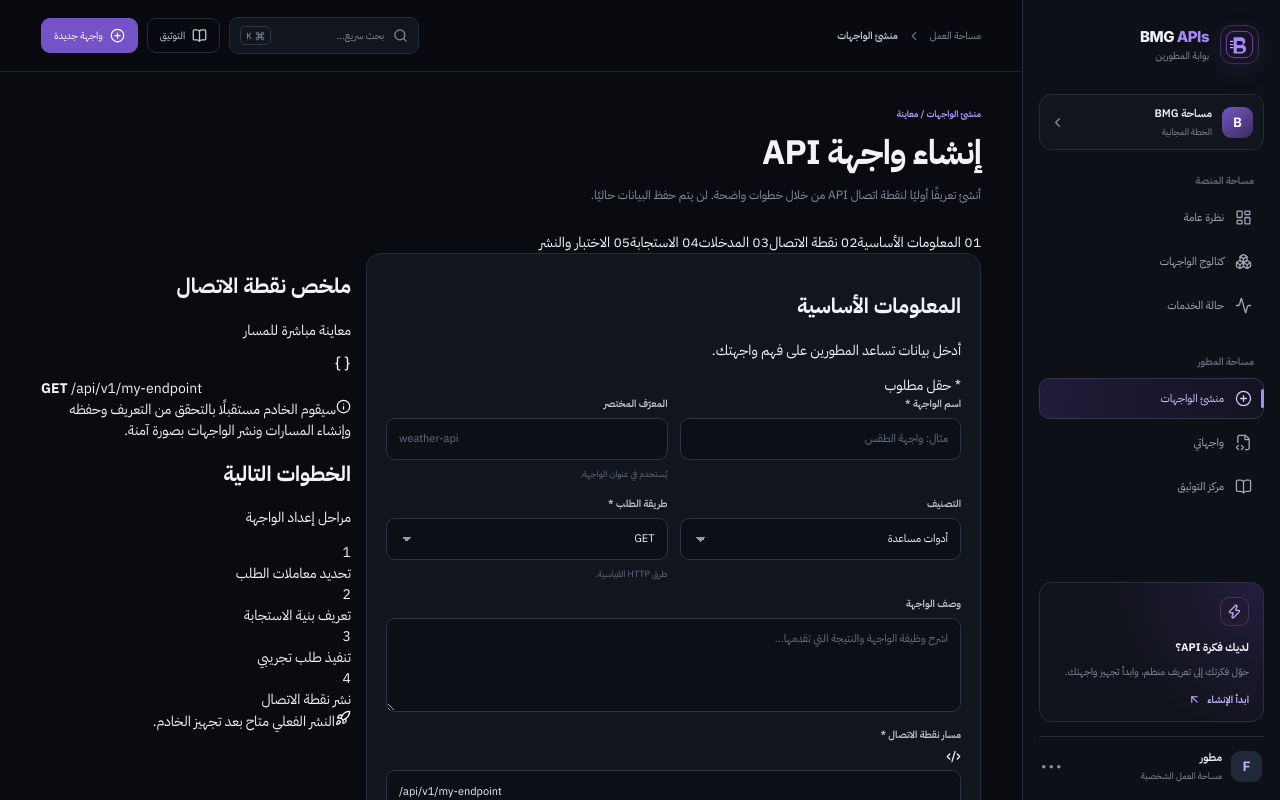
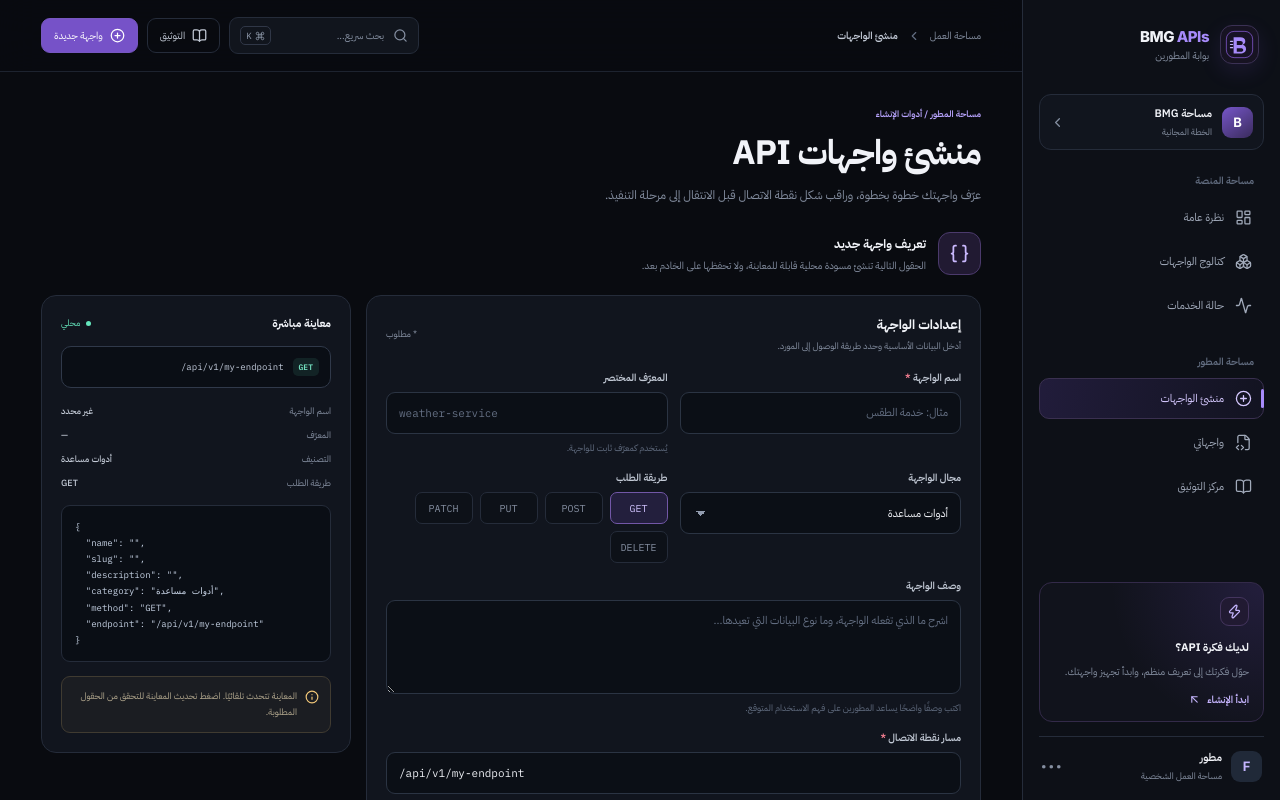
Before and after one commit to T7-T7/Bmg-Apis, a Next.js app: page /create in a window 1280 px wide. Shown: the top 800 px of the page. Built offline with nearby package versions, Linux system fonts and the light colour scheme.

Commit message:
تحسين صفحات الكتالوج والمنشئ والتوثيق

```diff
--- a/app/create/page.tsx
+++ b/app/create/page.tsx
@@ -1,57 +1,105 @@
 "use client";
 
-import { useState } from "react";
-import { ArrowUpLeft, Braces, Check, Code2, Eye, Info, Rocket } from "lucide-react";
-import type { HttpMethod, ApiCategory } from "@/lib/api-data";
+import { useMemo, useState } from "react";
+import { AlertCircle, Braces, Check, Code2, Eye, Info, Rocket } from "lucide-react";
+import type { ApiCategory, HttpMethod } from "@/lib/api-data";
 
-type ApiDraft = { name: string; slug: string; description: string; category: ApiCategory; method: HttpMethod; endpoint: string };
+type ApiDraft = {
+  name: string;
+  slug: string;
+  description: string;
+  category: ApiCategory;
+  method: HttpMethod;
+  endpoint: string;
+};
+
+const methods: HttpMethod[] = ["GET", "POST", "PUT", "PATCH", "DELETE"];
+const categories: ApiCategory[] = ["ذكاء اصطناعي", "وسائط", "نصوص", "أدوات مساعدة", "ترفيه"];
 
 export default function CreatePage() {
-  const [method, setMethod] = useState<HttpMethod>("GET");
   const [name, setName] = useState("");
   const [slug, setSlug] = useState("");
   const [description, setDescription] = useState("");
+  const [category, setCategory] = useState<ApiCategory>("أدوات مساعدة");
+  const [method, setMethod] = useState<HttpMethod>("GET");
   const [endpoint, setEndpoint] = useState("/api/v1/my-endpoint");
-  const [category, setCategory] = useState<ApiCategory>("أدوات مساعدة");
-  const [preview, setPreview] = useState<ApiDraft | null>(null);
+  const [submitted, setSubmitted] = useState(false);
 
-  function showPreview() {
-    setPreview({ name, slug, description, category, method, endpoint });
+  const normalizedSlug = useMemo(() => slug.trim() || name.trim().toLowerCase().replace(/[^a-z0-9]+/g, "-").replace(/^-|-$/g, ""), [slug, name]);
+  const draft: ApiDraft = { name: name.trim(), slug: normalizedSlug, description: description.trim(), category, method, endpoint: endpoint.trim() };
+  const errors = {
+    name: name.trim().length < 2,
+    endpoint: !/^\/[a-zA-Z0-9/_-]+$/.test(endpoint.trim()),
+  };
+  const valid = !errors.name && !errors.endpoint;
+
+  function handlePreview() {
+    setSubmitted(true);
   }
 
   return (
-    <>
-      <div className="page-heading"><div><div className="eyebrow">منشئ الواجهات / معاينة</div><h1>إنشاء واجهة API</h1><p>أنشئ تعريفًا أوليًا لنقطة اتصال API من خلال خطوات واضحة. لن يتم حفظ البيانات حاليًا.</p></div></div>
-      <div className="builder-steps">
-        <span className="builder-step active"><span>01</span> المعلومات الأساسية</span>
-        <span className="builder-step"><span>02</span> نقطة الاتصال</span>
-        <span className="builder-step"><span>03</span> المدخلات</span>
-        <span className="builder-step"><span>04</span> الاستجابة</span>
-        <span className="builder-step"><span>05</span> الاختبار والنشر</span>
+    <div className="builder-page">
+      <div className="page-heading">
+        <div><div className="eyebrow">مساحة المطور / أدوات الإنشاء</div><h1>منشئ واجهات API</h1><p>عرّف واجهتك خطوة بخطوة، وراقب شكل نقطة الاتصال قبل الانتقال إلى مرحلة التنفيذ.</p></div>
       </div>
+      <div className="builder-intro">
+        <span className="builder-intro-icon"><Braces size={21} /></span>
+        <div className="builder-intro-copy"><strong>تعريف واجهة جديد</strong><p>الحقول التالية تنشئ مسودة محلية قابلة للمعاينة، ولا تحفظها على الخادم بعد.</p></div>
+      </div>
+
       <div className="builder-layout">
-        <section className="panel builder-main">
-          <div className="section-title section-title-first"><div><h2>المعلومات الأساسية</h2><p>أدخل بيانات تساعد المطورين على فهم واجهتك.</p></div><span className="required-hint">* حقل مطلوب</span></div>
+        <section className="builder-main">
+          <div className="builder-section-head"><div><h2>إعدادات الواجهة</h2><p>أدخل البيانات الأساسية وحدد طريقة الوصول إلى المورد.</p></div><span className="required-label">* مطلوب</span></div>
           <div className="form-grid">
-            <div className="form-field"><label htmlFor="api-name">اسم الواجهة <span>*</span></label><input id="api-name" value={name} onChange={event => setName(event.target.value)} placeholder="مثال: واجهة الطقس" autoComplete="off" required /></div>
-            <div className="form-field"><label htmlFor="api-slug">المعرّف المختصر</label><input id="api-slug" value={slug} onChange={event => setSlug(event.target.value)} placeholder="weather-api" dir="ltr" autoComplete="off" /><small>يُستخدم في عنوان الواجهة.</small></div>
-            <div className="form-field"><label htmlFor="api-category">التصنيف</label><select id="api-category" value={category} onChange={event => setCategory(event.target.value as ApiCategory)}>{(["ذكاء اصطناعي", "وسائط", "نصوص", "أدوات مساعدة", "ترفيه"] as const).map(item => <option key={item} value={item}>{item}</option>)}</select></div>
-            <div className="form-field"><label htmlFor="api-method">طريقة الطلب <span>*</span></label><select id="api-method" value={method} onChange={event => setMethod(event.target.value as HttpMethod)}>{(["GET", "POST", "PUT", "PATCH", "DELETE"] as const).map(item => <option key={item} value={item}>{item}</option>)}</select><small>طرق HTTP القياسية.</small></div>
-            <div className="form-field full"><label htmlFor="api-description">وصف الواجهة</label><textarea id="api-description" value={description} onChange={event => setDescription(event.target.value)} placeholder="اشرح وظيفة الواجهة والنتيجة التي تقدمها..." /></div>
-            <div className="form-field full"><label htmlFor="api-endpoint">مسار نقطة الاتصال <span>*</span></label><div className="input-with-prefix"><Code2 size={15} /><input id="api-endpoint" value={endpoint} onChange={event => setEndpoint(event.target.value)} placeholder="/api/v1/your-route" dir="ltr" /></div><small>يجب أن يبدأ المسار بعلامة /.</small></div>
+            <div className="form-field">
+              <label htmlFor="api-name">اسم الواجهة <em>*</em></label>
+              <input id="api-name" value={name} onChange={event => setName(event.target.value)} placeholder="مثال: خدمة الطقس" autoComplete="off" aria-invalid={submitted && errors.name} />
+              {submitted && errors.name && <small className="form-error">أدخل اسمًا لا يقل عن حرفين.</small>}
+            </div>
+            <div className="form-field">
+              <label htmlFor="api-slug">المعرّف المختصر</label>
+              <input id="api-slug" className="input-ltr" value={slug} onChange={event => setSlug(event.target.value)} placeholder="weather-service" autoComplete="off" />
+              <small>يُستخدم كمعرّف ثابت للواجهة.</small>
+            </div>
+            <div className="form-field">
+              <label htmlFor="api-category">مجال الواجهة</label>
+              <select id="api-category" value={category} onChange={event => setCategory(event.target.value as ApiCategory)}>{categories.map(item => <option key={item} value={item}>{item}</option>)}</select>
+            </div>
+            <div className="form-field">
+              <label>طريقة الطلب</label>
+              <div className="method-picker" role="group" aria-label="طريقة طلب HTTP">
+                {methods.map(item => <button key={item} type="button" className="method-option" onClick={() => setMethod(item)} aria-pressed={method === item}>{item}</button>)}
+              </div>
+            </div>
+            <div className="form-field full">
+              <label htmlFor="api-description">وصف الواجهة</label>
+              <textarea id="api-description" value={description} onChange={event => setDescription(event.target.value)} placeholder="اشرح ما الذي تفعله الواجهة، وما نوع البيانات التي تعيدها..." />
+              <small>اكتب وصفًا واضحًا يساعد المطورين على فهم الاستخدام المتوقع.</small>
+            </div>
+            <div className="form-field full">
+              <label htmlFor="api-endpoint">مسار نقطة الاتصال <em>*</em></label>
+              <input id="api-endpoint" className="input-ltr" value={endpoint} onChange={event => setEndpoint(event.target.value)} placeholder="/api/v1/resource" spellCheck={false} />
+              <small>استخدم مسارًا يبدأ بـ / ويحتوي على أحرف إنجليزية وأرقام وشرطات فقط.</small>
+              {submitted && errors.endpoint && <small className="form-error">المسار غير صالح. مثال صحيح: /api/v1/weather</small>}
+            </div>
           </div>
-          <div className="form-actions"><button className="primary-btn" onClick={showPreview} disabled={!name.trim() || !endpoint.trim()}>معاينة التعريف <Eye size={15} /></button></div>
-          {preview && <div className="panel definition-preview"><div className="section-title section-title-first"><div><h2>معاينة التعريف</h2><p>بيانات الواجهة بصيغة JSON</p></div><span className="preview-tag"><Check size={12} /> جاهز للمعاينة</span></div><pre className="code-block" dir="ltr">{JSON.stringify(preview, null, 2)}</pre><p className="note-text"><Info size={13} /> هذه معاينة داخل المتصفح فقط؛ لم يتم ربط الحفظ أو إنشاء نقاط الاتصال بالخادم.</p></div>}
+          <div className="builder-actions"><p>لن يتم نشر أو حفظ أي شيء عند المعاينة.</p><button type="button" className="button-primary" onClick={handlePreview} disabled={!valid}><Eye size={15} /> تحديث المعاينة</button></div>
         </section>
-        <aside className="panel builder-side">
-          <div className="section-title section-title-first"><div><h2>ملخص نقطة الاتصال</h2><p>معاينة مباشرة للمسار</p></div><Braces size={17} /></div>
-          <div className="endpoint endpoint-large" dir="ltr"><strong>{method}</strong> {endpoint}</div>
-          <div className="muted-box side-note"><Info size={15} /><span>سيقوم الخادم مستقبلًا بالتحقق من التعريف وحفظه وإنشاء المسارات ونشر الواجهات بصورة آمنة.</span></div>
-          <div className="section-title"><div><h2>الخطوات التالية</h2><p>مراحل إعداد الواجهة</p></div></div>
-          {["تحديد معاملات الطلب", "تعريف بنية الاستجابة", "تنفيذ طلب تجريبي", "نشر نقطة الاتصال"].map((item, index) => <div className="status-row" key={item}><span className="step-number">{index + 1}</span><div className="status-meta">{item}</div></div>)}
-          <div className="builder-coming"><Rocket size={16} /><span>النشر الفعلي متاح بعد تجهيز الخادم.</span></div>
+
+        <aside className="builder-aside builder-preview">
+          <div className="preview-head"><strong>معاينة مباشرة</strong><span className="preview-live"><i /> محلي</span></div>
+          <div className="preview-endpoint"><span className={`method method-${method.toLowerCase()}`}>{method}</span><code>{endpoint || "/api/v1/..."}</code></div>
+          <div className="preview-details">
+            <div className="preview-detail"><span>اسم الواجهة</span><strong>{name.trim() || "غير محدد"}</strong></div>
+            <div className="preview-detail"><span>المعرّف</span><strong dir="ltr">{normalizedSlug || "—"}</strong></div>
+            <div className="preview-detail"><span>التصنيف</span><strong>{category}</strong></div>
+            <div className="preview-detail"><span>طريقة الطلب</span><strong dir="ltr">{method}</strong></div>
+          </div>
+          <pre className="preview-json">{JSON.stringify(draft, null, 2)}</pre>
+          {submitted && valid ? <div className="builder-warning" style={{borderColor:"rgba(101,230,189,.25)",background:"rgba(101,230,189,.05)",color:"#a9dccc"}}><Check size={14} /><span>التعريف صالح للمعاينة. لم يتم حفظه أو نشره.</span></div> : <div className="builder-warning"><Info size={14} /><span>المعاينة تتحدث تلقائيًا. اضغط تحديث المعاينة للتحقق من الحقول المطلوبة.</span></div>}
+          {submitted && !valid && <div className="builder-warning"><AlertCircle size={14} /><span>راجع الحقول المحددة قبل اعتماد المعاينة.</span></div>}
         </aside>
       </div>
-    </>
+    </div>
   );
 }
```
